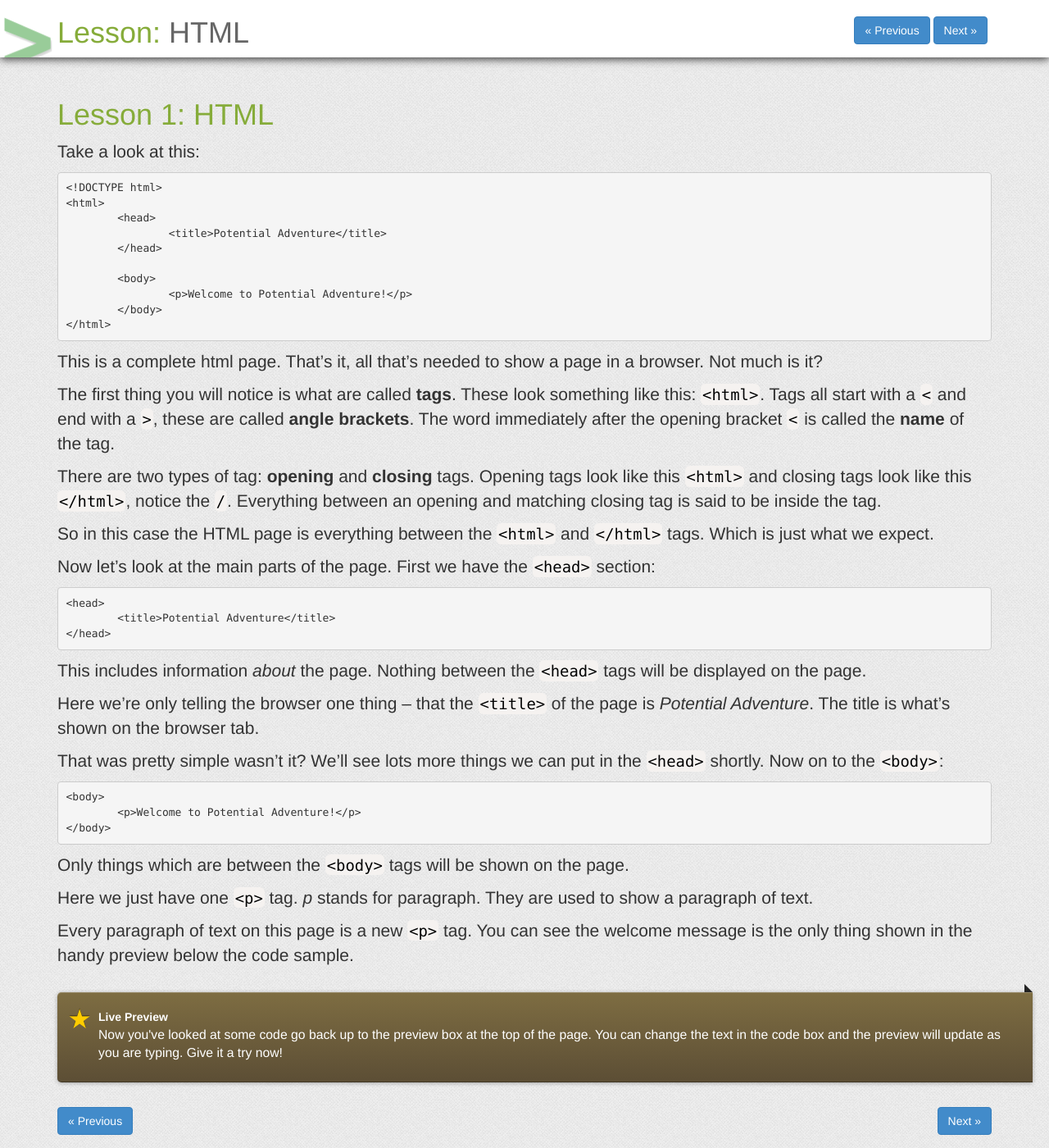
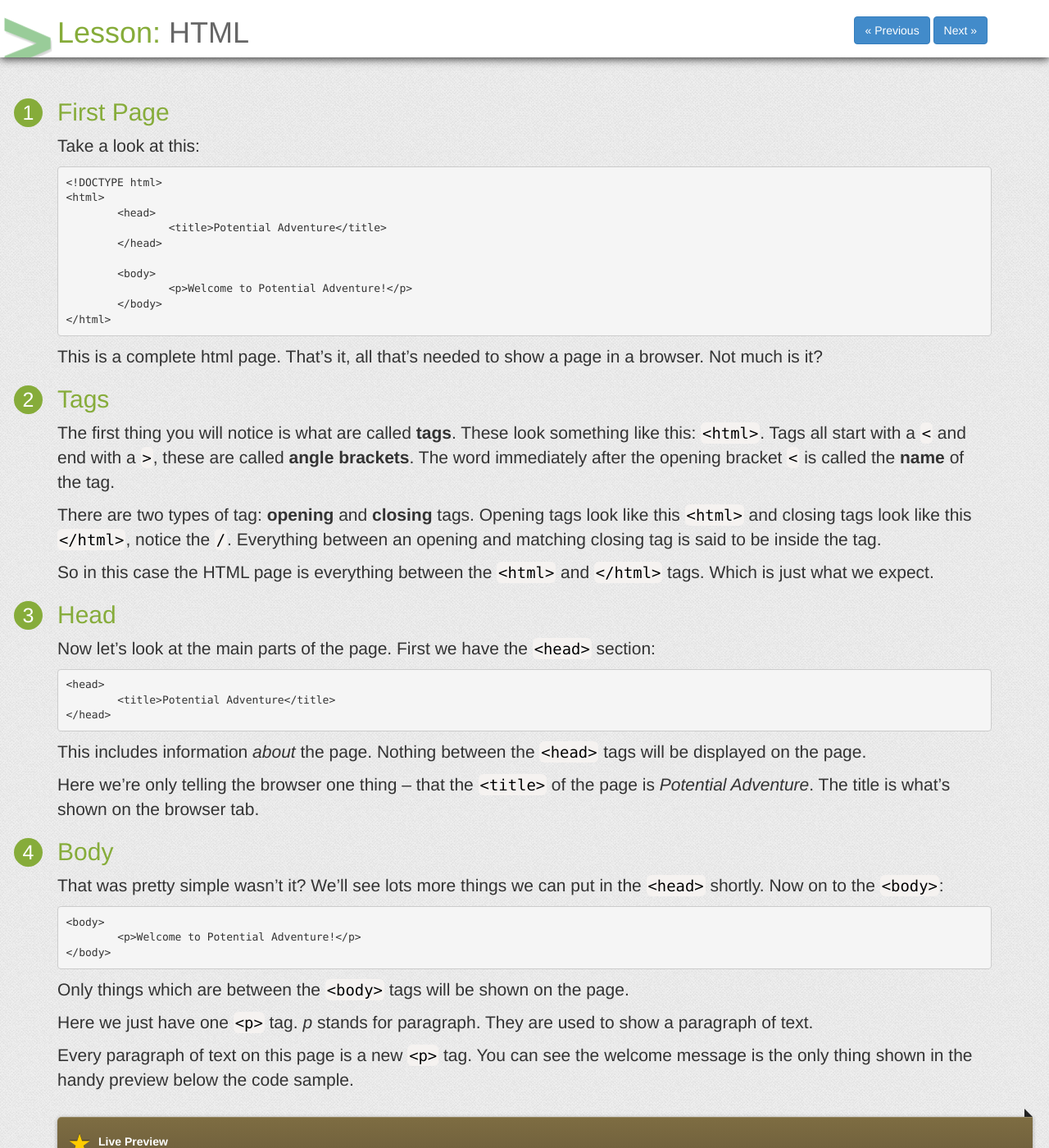
Before and after one commit to IJMacD/potential-adventure, a Jekyll site: the page built from lesson01/index.md, in a window 1280 px wide and 1400 px high. Shown: the whole window at 82% size. Built offline with Jekyll 4.4.1, drawn with Linux system fonts in a browser that asks for light colours.

Commit message:
Updated links and titles

```diff
--- a/lesson01/index.md
+++ b/lesson01/index.md
@@ -5,8 +5,8 @@ prev_href: /lesson00
 next_href: /lesson02
 code_lang: language-markup
 ---
-Lesson 1: HTML
-==============
+First Page
+----------
 
 Take a look at this:
 
@@ -25,6 +25,9 @@ Take a look at this:
 
 This is a complete html page. That's it, all that's needed to show a page in a browser. Not much is it?
 
+Tags
+----
+
 The first thing you will notice is what are called **tags**. These look something like this: `<html>`. Tags
 all start with a `<` and end with a `>`, these are called **angle brackets**. The word immediately after the
 opening bracket `<` is called the **name** of the tag.
@@ -36,6 +39,9 @@ Everything between an opening and matching closing tag is said to be inside the
 So in this case the HTML page is everything between the `<html>` and `</html>` tags.
 Which is just what we expect.
 
+Head
+----
+
 Now let's look at the main parts of the page. First we have the `<head>` section:
 
 	<head>
@@ -46,6 +52,9 @@ This includes information *about* the page. Nothing between the `<head>` tags wi
 
 Here we're only telling the browser one thing &ndash; that the `<title>` of the page is
 *Potential Adventure*. The title is what's shown on the browser tab.
+
+Body
+----
 
 That was pretty simple wasn't it? We'll see lots more things we can put in the `<head>` shortly. Now on to the
 `<body>`:
```
Also changed, not shown: lesson02/index.md (+1 -0 lines), lesson03/index.md (+1 -0 lines), lesson04/index.md (+1 -0 lines), lesson05/index.md (+1 -0 lines).
